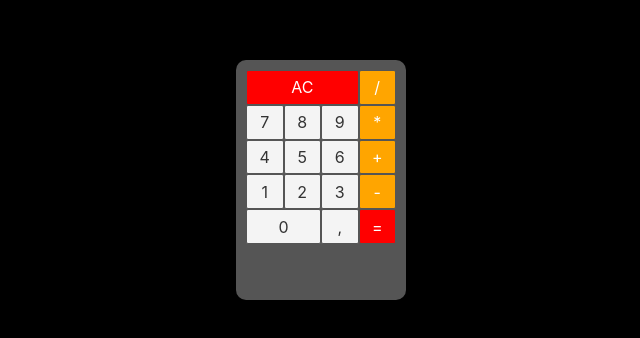
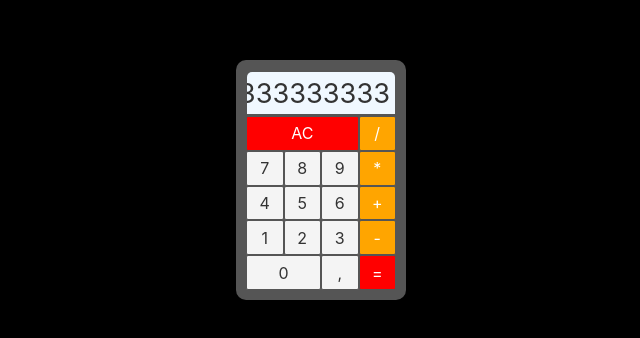
Before and after one commit to ThiagoMassenoMaciel/Svelte, a Svelte app in the folder exemplo_simples/: page / in a window 1280 px wide. Shown: the part 228-566 px from the top of the page, without its empty margins (319-959 px from the left). Built offline with nearby package versions, Linux system fonts and the light colour scheme.

Commit message:
Componente Tela #01

```diff
--- a/exemplo_simples/src/components/Calculadora.svelte
+++ b/exemplo_simples/src/components/Calculadora.svelte
@@ -1,9 +1,11 @@
 <script lang="ts">
     import Botao from "./Botao.svelte";
     import Linha from "./Linha.svelte";
+    import Tela from "./Tela.svelte";
 </script>
 
 <div class="calculadora">
+  <Tela valor="34532442222222222212333333333333"/>
   <Linha>
     <Botao destaque triplo texto = "AC"/> <!--   ou   triplo={true}-->
     <Botao operacao texto = "/"/>
--- /dev/null
+++ b/exemplo_simples/src/components/Tela.svelte
@@ -0,0 +1,30 @@
+<script lang="ts">
+  export let valor : string
+</script>
+
+<div class="tela">
+  <span>
+    {valor}
+  </span>
+</div>
+
+<style>
+  .tela{
+    display: flex;
+    flex: 1;
+    justify-content: flex-end;
+    align-items: center;
+    overflow: hidden;
+
+    font-size: 1.7rem;
+
+    padding: 0px 5px;
+    margin: 2px 1px;
+
+    border-radius: 5px 5px 0px 0px;
+
+    background-color: aliceblue;
+
+
+  }
+</style>
```
Also changed, not shown: 1 other file (tests, documents, lock files or other folders).
